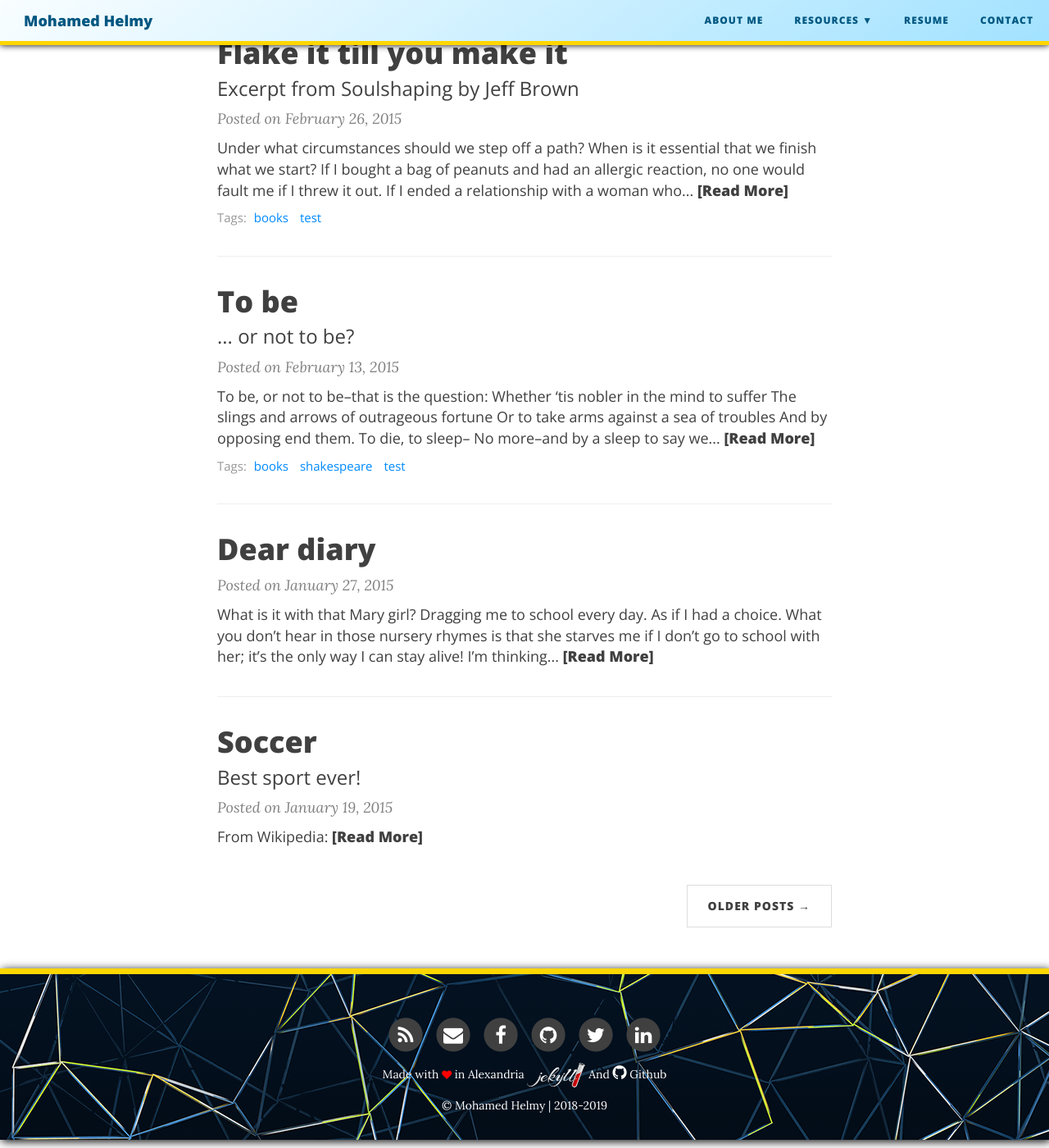
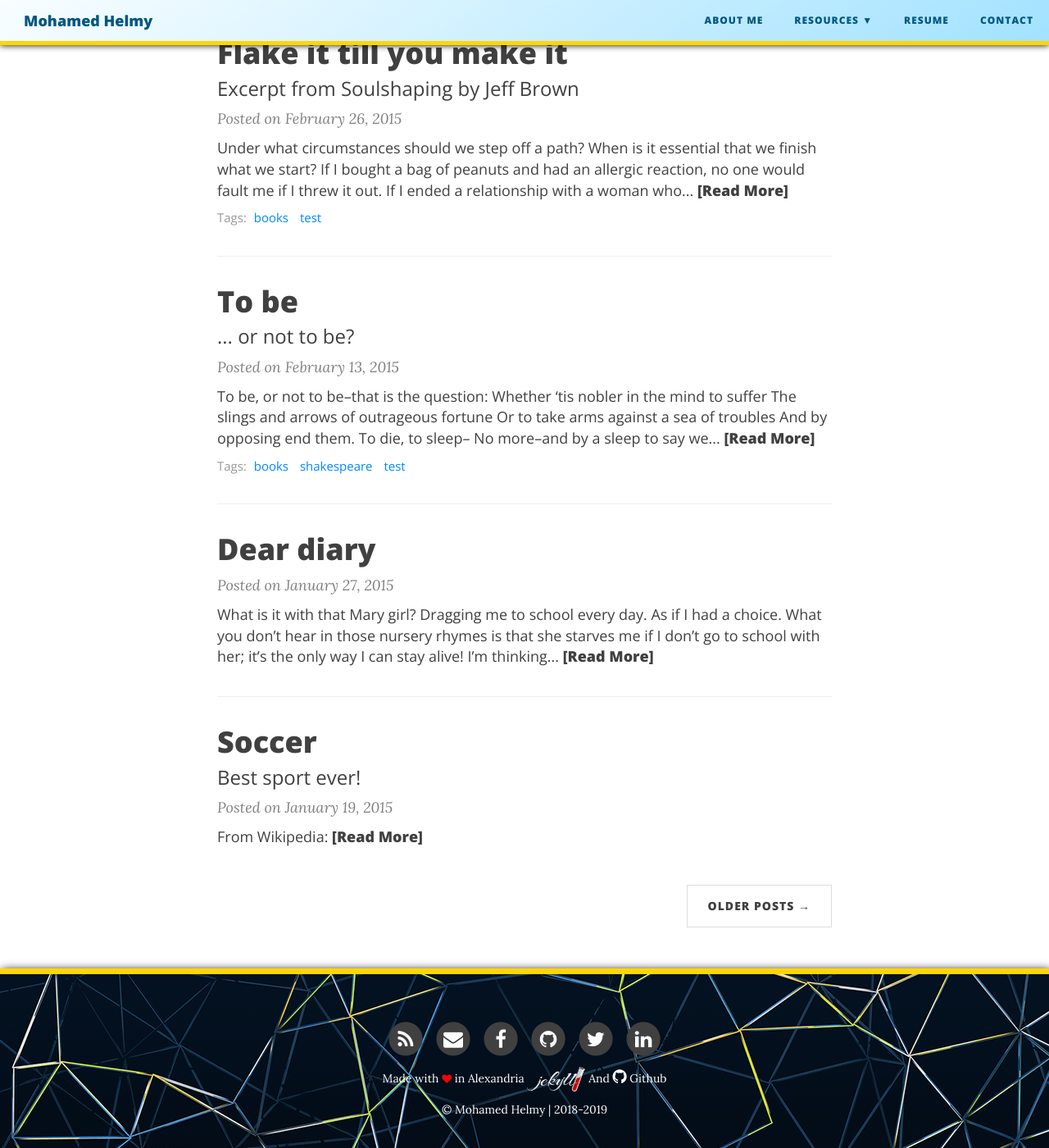
Before and after one commit to M-Helmy/m-helmy.github.io, a Jekyll site: the page built from index.html, in a window 1280 px wide and 1400 px high, scrolled down 594 px. Shown: the whole window at 82% size. Built offline with Jekyll 4.4.1, drawn with Linux system fonts in a browser that asks for light colours; nearby versions of some CDN libraries; the list of posts is cut into pages by our own code.

Commit message:
Update main.css

```diff
--- a/css/main.css
+++ b/css/main.css
@@ -312,7 +312,7 @@ footer .theme-by {
 
 @media only screen and (min-width: 768px) {
   footer {
-    padding: 50px 0;
+    padding: 55px 0;
   }
   footer .footer-links {
     font-size: 18px;
```
